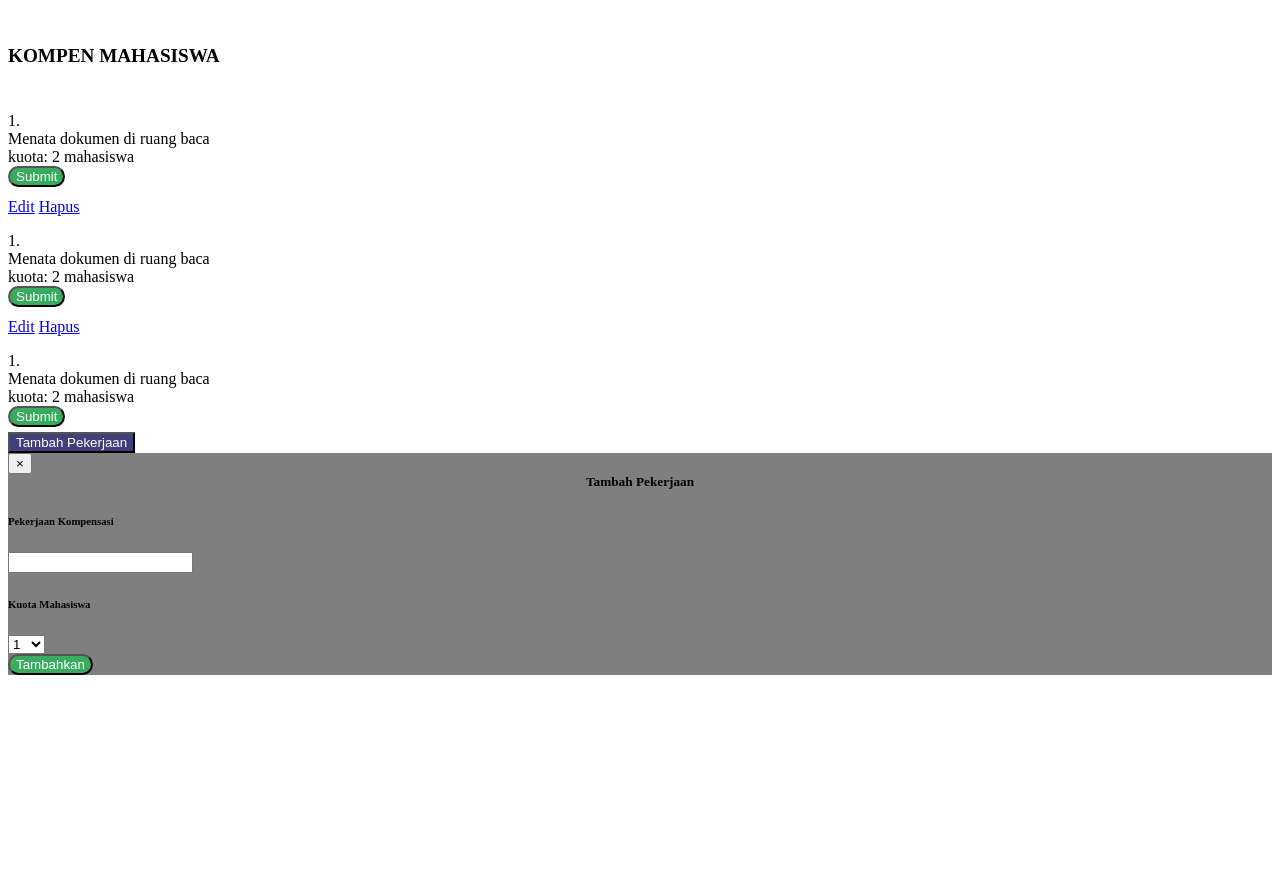
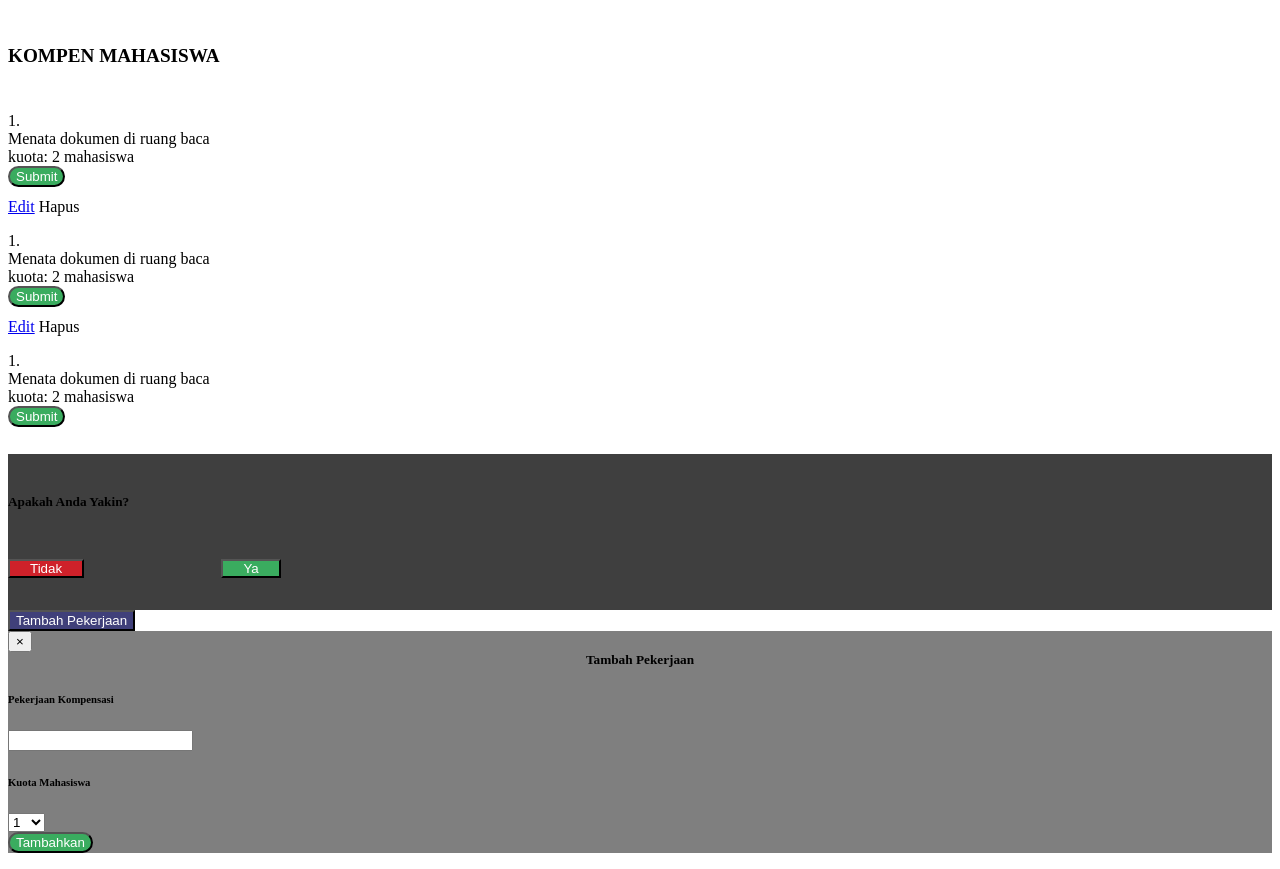
Before and after one commit to fardhanardhi/jti-website, a PHP site: page /module/dosen/home.php in a window 1280 px wide. Shown: the part 1031-1900 px from the top of the page. Before the commit the page ends 1706 px from the top, so only its background shows below. Run offline with PHP 8.4, Linux system fonts and the light colour scheme.

Commit message:
modal hapus kompen

```diff
--- a/css/dosen.css
+++ b/css/dosen.css
@@ -53,7 +53,7 @@
 }
 
 #dosenHomepage #exampleModalCenter {
-  background-color: rgba(0, 0, 0, 0.5)
+  background-color: rgba(0, 0, 0, 0.5);
 }
 
 #dosenHomepage .close {
@@ -108,3 +108,30 @@
   overflow-y: scroll;
   overflow-x: hidden;
 }
+
+#dosenHomepage #hapusKompen {
+  background-color: rgba(32, 32, 32, 0.86);
+}
+
+#dosenHomepage .isiHapusKompen {
+  padding-top: 3em;
+  padding-bottom: 2em;
+}
+
+#dosenHomepage .btn-tidak {
+  padding: 0em 1.5em 0em 1.5em;
+  margin-right: 5em;
+  background-color: #CF212A;
+  color: white;
+}
+
+#dosenHomepage .btn-iya {
+  padding: 0em 1.5em 0em 1.5em;
+  margin-left: 5em;
+  background-color: #3AAC5F;
+  color: white;
+}
+
+#dosenHomepage .tombolAksiHapusKompen{
+  padding-bottom: 2em;
+}
--- a/module/dosen/home.php
+++ b/module/dosen/home.php
@@ -179,7 +179,7 @@
                             <a data-toggle="dropdown"><i class="fa fa-ellipsis-v fa-2x waves-effect"></i></a>
                             <div class="dropdown-kompen dropdown-menu">
                               <a class="dropdown-item" href="#"><i class="far fa-edit"></i> Edit</a>
-                              <a class="dropdown-item" href="#"><i class="far fa-trash-alt"></i> Hapus</a>
+                              <a class="dropdown-item" data-toggle="modal" data-target="#hapusKompen"><i class="far fa-trash-alt"></i> Hapus</a>
                             </div>
                           </div>
                         </div>
@@ -188,6 +188,7 @@
                   </div>
                   <div class="border-bottom border-gray pb-2 mb-0"> </div>
                 </form>
+
                 <form action="">
                   <div class="row">
                     <div class="col-md-12">
@@ -219,7 +220,7 @@
                             <a data-toggle="dropdown"><i class="fa fa-ellipsis-v fa-2x waves-effect"></i></a>
                             <div class="dropdown-kompen dropdown-menu">
                               <a class="dropdown-item" href="#"><i class="far fa-edit"></i> Edit</a>
-                              <a class="dropdown-item" href="#"><i class="far fa-trash-alt"></i> Hapus</a>
+                              <a class="dropdown-item" data-toggle="modal" data-target="#hapusKompen"><i class="far fa-trash-alt"></i> Hapus</a>
                             </div>
                           </div>
                         </div>
@@ -228,6 +229,7 @@
                   </div>
                   <div class="border-bottom border-gray pb-2 mb-0"> </div>
                 </form>
+
                 <form action="">
                   <div class="row">
                     <div class="col-md-12">
@@ -259,127 +261,7 @@
                             <a data-toggle="dropdown"><i class="fa fa-ellipsis-v fa-2x waves-effect"></i></a>
                             <div class="dropdown-kompen dropdown-menu">
                               <a class="dropdown-item" href="#"><i class="far fa-edit"></i> Edit</a>
-                              <a class="dropdown-item" href="#"><i class="far fa-trash-alt"></i> Hapus</a>
-                            </div>
-                          </div>
-                        </div>
-                      </div>
-                    </div>
-                  </div>
-                  <div class="border-bottom border-gray pb-2 mb-0"> </div>
-                </form>
-                <form action="">
-                  <div class="row">
-                    <div class="col-md-12">
-                      <div class="row">
-                        <div class="col-md-7">
-                          <div class="row">
-                            <div class="col-md-1 my-auto">
-                            1.
-                            </div>
-                            <div class="col-md-9">
-                              <div class="row">
-                                <div class="col-md-12">
-                                  Menata dokumen di ruang baca
-                                </div>
-                              </div>
-                              <div class="row">
-                                <div class="col-md-12">
-                                  kuota: 2 mahasiswa
-                                </div>
-                              </div>
-                            </div>
-                          </div>
-                        </div>
-                        <div class="col-md-3 my-auto">
-                          <button type="submit" class="btn btn-success kompen-submit-btn">Submit</button>
-                        </div>
-                        <div class="col-md-auto my-auto">
-                          <div class="dropdown">
-                            <a data-toggle="dropdown"><i class="fa fa-ellipsis-v fa-2x waves-effect"></i></a>
-                            <div class="dropdown-kompen dropdown-menu">
-                              <a class="dropdown-item" href="#"><i class="far fa-edit"></i> Edit</a>
-                              <a class="dropdown-item" href="#"><i class="far fa-trash-alt"></i> Hapus</a>
-                            </div>
-                          </div>
-                        </div>
-                      </div>
-                    </div>
-                  </div>
-                  <div class="border-bottom border-gray pb-2 mb-0"> </div>
-                </form>
-                <form action="">
-                  <div class="row">
-                    <div class="col-md-12">
-                      <div class="row">
-                        <div class="col-md-7">
-                          <div class="row">
-                            <div class="col-md-1 my-auto">
-                            1.
-                            </div>
-                            <div class="col-md-9">
-                              <div class="row">
-                                <div class="col-md-12">
-                                  Menata dokumen di ruang baca
-                                </div>
-                              </div>
-                              <div class="row">
-                                <div class="col-md-12">
-                                  kuota: 2 mahasiswa
-                                </div>
-                              </div>
-                            </div>
-                          </div>
-                        </div>
-                        <div class="col-md-3 my-auto">
-                          <button type="submit" class="btn btn-success kompen-submit-btn">Submit</button>
-                        </div>
-                        <div class="col-md-auto my-auto">
-                          <div class="dropdown">
-                            <a data-toggle="dropdown"><i class="fa fa-ellipsis-v fa-2x waves-effect"></i></a>
-                            <div class="dropdown-kompen dropdown-menu">
-                              <a class="dropdown-item" href="#"><i class="far fa-edit"></i> Edit</a>
-                              <a class="dropdown-item" href="#"><i class="far fa-trash-alt"></i> Hapus</a>
-                            </div>
-                          </div>
-                        </div>
-                      </div>
-                    </div>
-                  </div>
-                  <div class="border-bottom border-gray pb-2 mb-0"> </div>
-                </form>
-                <form action="">
-                  <div class="row">
-                    <div class="col-md-12">
-                      <div class="row">
-                        <div class="col-md-7">
-                          <div class="row">
-                            <div class="col-md-1 my-auto">
-                            1.
-                            </div>
-                            <div class="col-md-9">
-                              <div class="row">
-                                <div class="col-md-12">
-                                  Menata dokumen di ruang baca
-                                </div>
-                              </div>
-                              <div class="row">
-                                <div class="col-md-12">
-                                  kuota: 2 mahasiswa
-                                </div>
-                              </div>
-                            </div>
-                          </div>
-                        </div>
-                        <div class="col-md-3 my-auto">
-                          <button type="submit" class="btn btn-success kompen-submit-btn">Submit</button>
-                        </div>
-                        <div class="col-md-auto my-auto">
-                          <div class="dropdown">
-                            <a data-toggle="dropdown"><i class="fa fa-ellipsis-v fa-2x waves-effect"></i></a>
-                            <div class="dropdown-kompen dropdown-menu">
-                              <a class="dropdown-item" href="#"><i class="far fa-edit"></i> Edit</a>
-                              <a class="dropdown-item" href="#"><i class="far fa-trash-alt"></i> Hapus</a>
+                              <a class="dropdown-item" data-toggle="modal" data-target="#hapusKompen"><i class="far fa-trash-alt"></i> Hapus</a>
                             </div>
                           </div>
                         </div>
@@ -390,7 +272,21 @@
                 </form>
 
               </div>
-
+              <!-- Modal -->
+              <div class="modal fade hapusKompen-modal" id="hapusKompen" tabindex="-1" role="dialog"
+              aria-labelledby="hapusKompenTitle" aria-hidden="true" data-backdrop="false">
+                <div class="modal-dialog modal-dialog-centered modal-lg" role="document">
+                  <div class="modal-content konten-modal">
+                    <div class="modal-body ">
+                      <h5 class="isiHapusKompen text-center">Apakah Anda Yakin?</h5>
+                      <div class="tombolAksiHapusKompen text-center">
+                        <button type="button" class="btn btn-tidak" data-dismiss="modal">Tidak</button>
+                        <button type="button" class="btn btn-iya">Ya</button>
+                      </div>
+                    </div>
+                  </div>
+                </div>
+              </div>
               <!-- ---------------- -->
               <!-- END Kompen Tabel -->
               <!-- ---------------- -->
```
